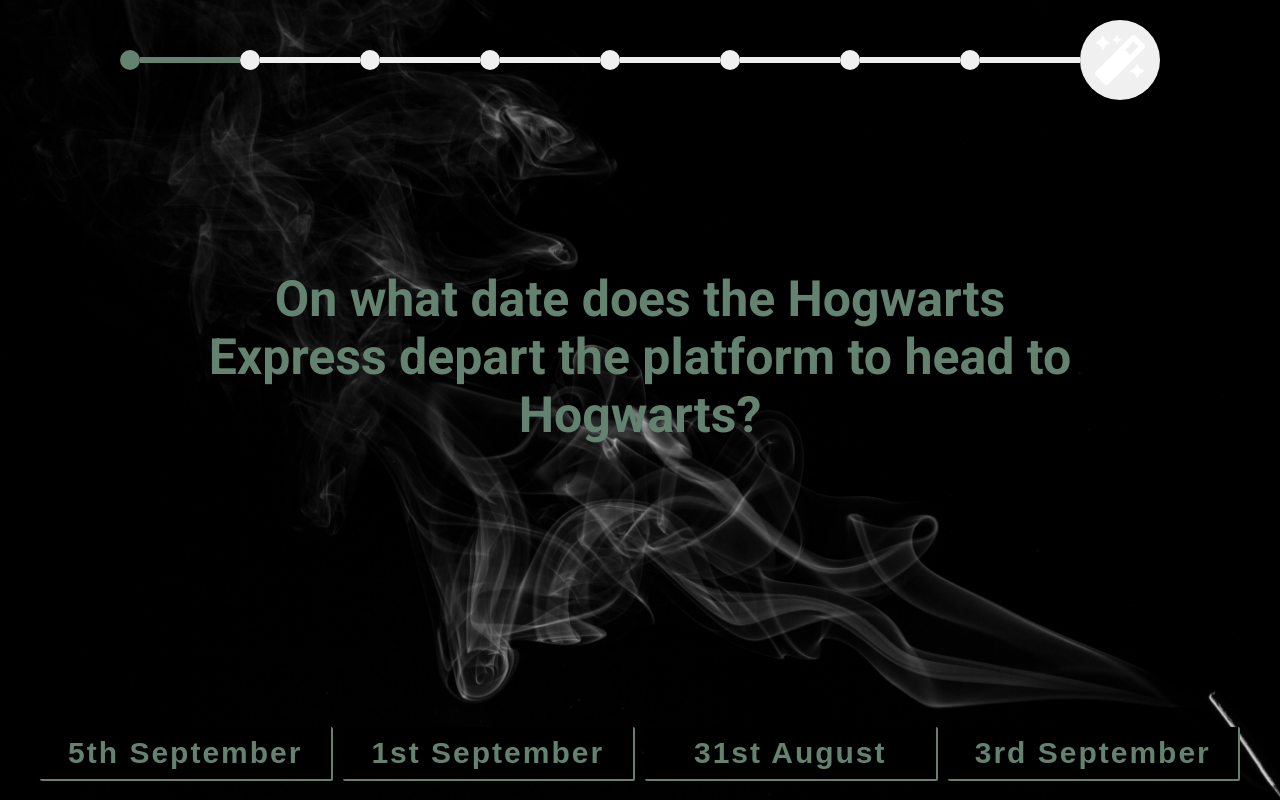
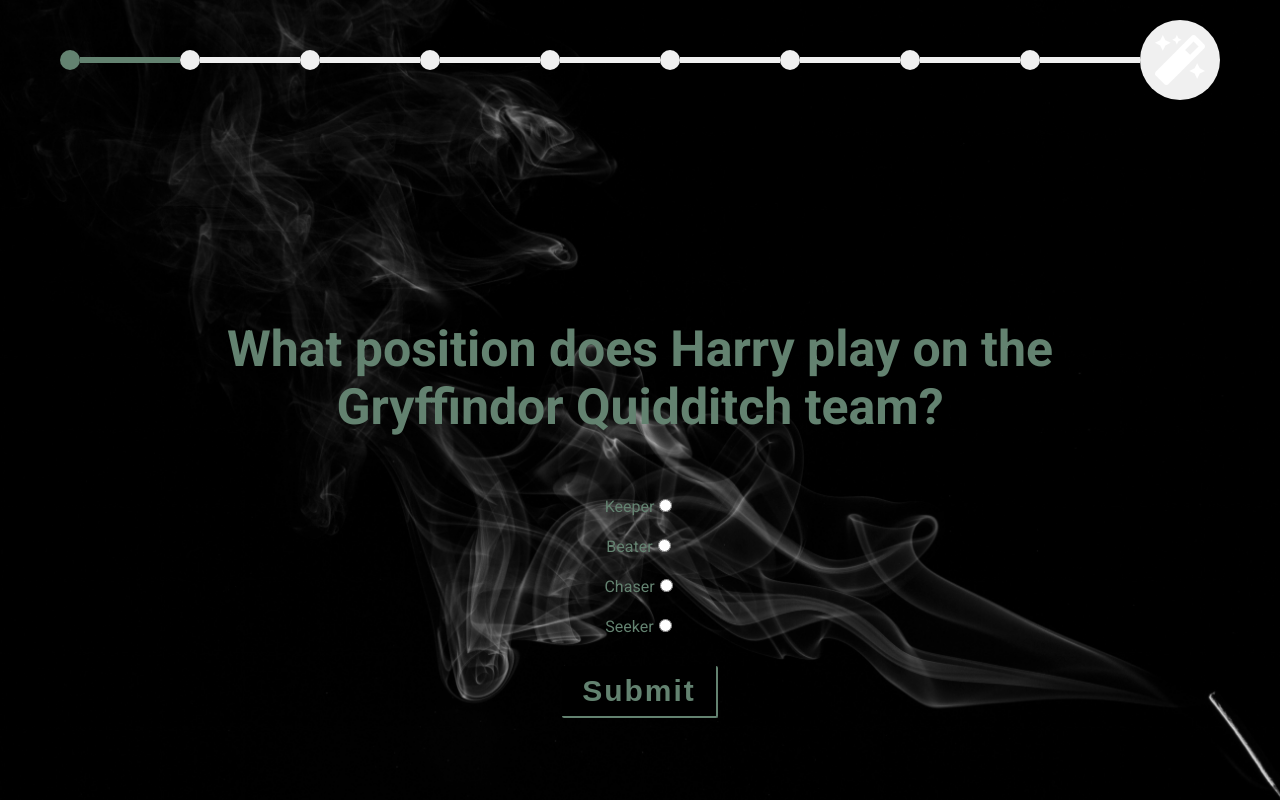
Before and after one commit to Technigo/project-redux-quiz-old, a React (Create React App) app: page / in a window 1280 px wide. Both pictures are taken after a click on the button "Take the quiz". Built offline with nearby package versions, Linux system fonts and the light colour scheme.

Commit message:
added checkbox question component

```diff
--- /dev/null
+++ b/src/components/CheckboxQuestion.js
@@ -0,0 +1,109 @@
+import React, { useState } from "react";
+import styled from "styled-components";
+
+export const CheckboxQuestion = ({
+  question,
+  setOnAnswerSubmit,
+  onGoToNextQuestion,
+}) => {
+  const [hasClicked, setHasClicked] = useState(false);
+  const [checked, setChecked] = useState(false);
+  const [index, setIndex] = useState(false);
+
+  console.log(checked);
+  console.log(question);
+
+  return (
+    <div>
+      <Header3>{question.questionText}</Header3>
+      {question.options.map((item, index) => {
+        return (
+          <LabelContainer key={item}>
+            <label htmlFor="checkboxOption" />
+            <span>{item}</span>
+            <RadioInput
+              style={{ backgroundColor: checked ? "red" : "white" }}
+              id="checkboxOption"
+              type="radio"
+              onChange={(e) => {
+                setChecked(true);
+                setIndex(index);
+              }}
+              name="checked"
+              required="required"
+            />
+          </LabelContainer>
+        );
+      })}
+      <SubmitButton
+        onClick={() => {
+          if (checked && !hasClicked) {
+            setHasClicked(true);
+            setOnAnswerSubmit(question.id, index);
+            console.log("SetAnswer");
+            setTimeout(() => {
+              console.log("Onwards");
+              onGoToNextQuestion(question.id);
+              setHasClicked(false);
+            }, 1000);
+          }
+        }}
+      >
+        Submit
+      </SubmitButton>
+    </div>
+  );
+};
+
+const Header3 = styled.h3`
+  padding-top: 150px;
+  text-align: center;
+  margin: 50px auto;
+  color: #638270;
+  @media (min-width: 668px) and (max-width: 1024px) {
+    font-size: 35px;
+    padding: 150px 15px 0 15px;
+  }
+  @media only screen and (min-width: 1025px) {
+    font-size: 50px;
+    padding: 150px 150px 0 150px;
+  }
+`;
+
+const LabelContainer = styled.div`
+  padding-top: 10px;
+  text-align: center;
+  margin: 10px;
+  color: #638270;
+`;
+
+const RadioInput = styled.input`
+  background-color: green;
+`;
+
+const SubmitButton = styled.button`
+  display: flex;
+  margin: 30px auto 0;
+  padding: 8px 20px;
+  font-weight: 700;
+  color: #638270;
+  background-color: #000;
+  border: none;
+  border-radius: 2px;
+  border-bottom: 2px solid #638270;
+  border-right: 2px solid #638270;
+  cursor: pointer;
+  letter-spacing: 2px;
+  @media (min-width: 668px) and (max-width: 1024px) {
+    font-size: 20px;
+    margin: 60px auto 0;
+  }
+  @media (min-width: 1025px) {
+    font-size: 30px;
+
+    &:hover {
+      border-top: 2px solid #638270;
+      border-left: 2px solid #638270;
+    }
+  }
+`;
--- a/src/components/CurrentQuestion.js
+++ b/src/components/CurrentQuestion.js
@@ -4,8 +4,8 @@ import { quiz } from "../reducers/quiz";
 import { useDispatch } from "react-redux";
 import styled from "styled-components";
 import { ButtonQuestion } from "./ButtonQuestion";
-import { PictureQuestion } from './PictureQuestion';
-
+import { PictureQuestion } from "./PictureQuestion";
+import { CheckboxQuestion } from "./CheckboxQuestion";
 
 export const CurrentQuestion = () => {
   const dispatch = useDispatch();
@@ -23,7 +23,6 @@ export const CurrentQuestion = () => {
   };
 
   const getQuestionType = (type) => {
-
     if (type === "button") {
       return (
         <ButtonQuestion
@@ -32,8 +31,7 @@ export const CurrentQuestion = () => {
           onGoToNextQuestion={onGoToNextQuestion}
         />
       );
-
-    } else if (type === 'picture') {
+    } else if (type === "picture") {
       return (
         <PictureQuestion
           question={question}
@@ -41,9 +39,14 @@ export const CurrentQuestion = () => {
           onGoToNextQuestion={onGoToNextQuestion}
         />
       );
-
-    } else {
-      return <div>Other</div>;
+    } else if (type === "checkbox") {
+      return (
+        <CheckboxQuestion
+          question={question}
+          setOnAnswerSubmit={onAnswerSubmit}
+          onGoToNextQuestion={onGoToNextQuestion}
+        />
+      );
     }
   };
 
--- a/src/reducers/quiz.js
+++ b/src/reducers/quiz.js
@@ -5,6 +5,14 @@ import { createSlice } from "@reduxjs/toolkit";
 const questions = [
   {
     id: 1,
+    type: "checkbox",
+    questionText:
+      "What position does Harry play on the Gryffindor Quidditch team?",
+    options: ["Keeper", "Beater", "Chaser", "Seeker"],
+    correctAnswerIndex: 3,
+  },
+  {
+    id: 2,
     type: "button",
     questionText:
       "On what date does the Hogwarts Express depart the platform to head to Hogwarts?",
@@ -12,7 +20,7 @@ const questions = [
     correctAnswerIndex: 1,
   },
   {
-    id: 2,
+    id: 3,
     type: "button",
     questionText:
       "What did Ron call Hermione after Charms class that made her cry?",
@@ -20,23 +28,21 @@ const questions = [
     correctAnswerIndex: 0,
   },
   {
-    id: 3,
+    id: 4,
     type: "button",
-    imgSrc: "",
     questionText: "In what Hogwarts year do the students learn to Apparate?",
     options: ["Sixth year", "Fourth year", "Fifth year", "Seventh year"],
     correctAnswerIndex: 0,
   },
   {
-    id: 4,
+    id: 5,
     type: "button",
-    imgSrc: "",
     questionText: "Which Hogwarts subject is taught in North Tower?",
     options: ["Arithmancy", "Ancient Runes", "Divination", "Astronomy"],
     correctAnswerIndex: 2,
   },
   {
-    id: 5,
+    id: 6,
     type: "button",
     imgSrc: "",
     questionText:
@@ -45,7 +51,7 @@ const questions = [
     correctAnswerIndex: 1,
   },
   {
-    id: 6,
+    id: 7,
     type: "picture",
     questionText:
       "On Harry’s first Hallowe’en at Hogwarts, who was responsible for the troll in the dungeon?",
@@ -58,8 +64,7 @@ const questions = [
     correctAnswerIndex: 1,
   },
   {
-    id: 7,
-    imgSrc: "",
+    id: 8,
     type: "picture",
     questionText:
       "Which old Hogwarts relic did Harry pull out of the Sorting Hat?",
@@ -72,7 +77,7 @@ const questions = [
     correctAnswerIndex: 2,
   },
   {
-    id: 8,
+    id: 9,
     imgSrc: "",
     type: "picture",
     questionText:
```
